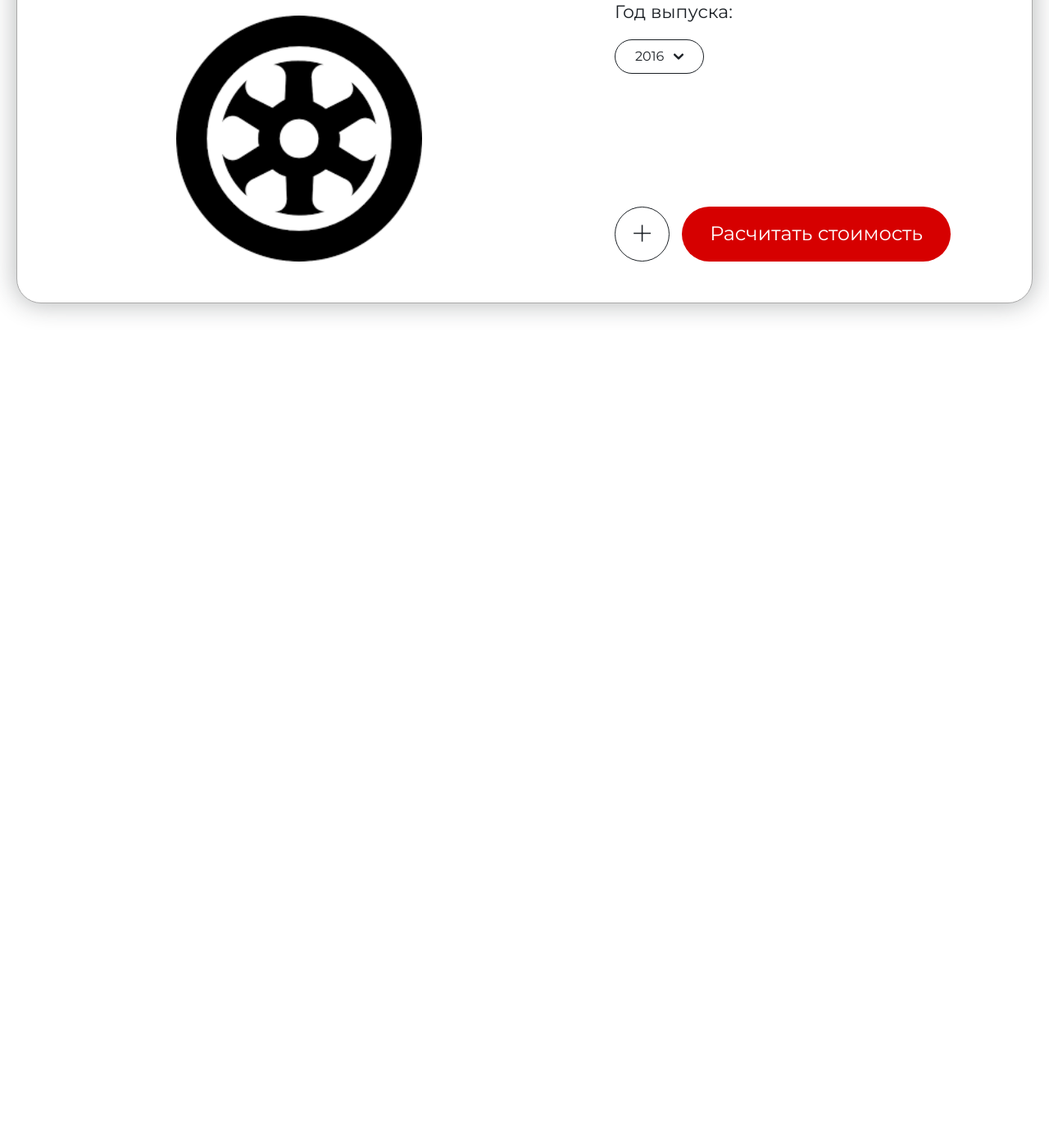
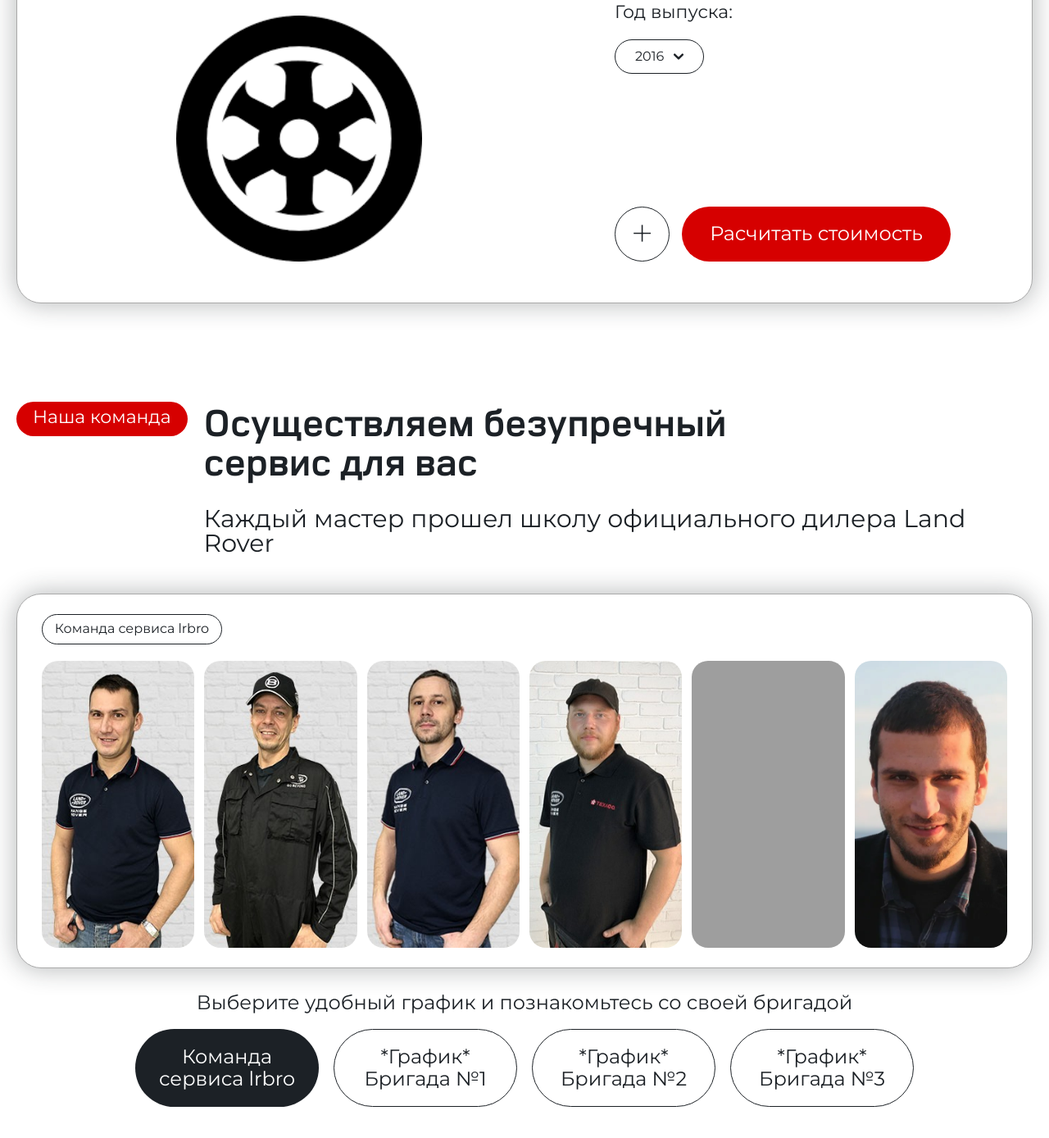
Before and after one commit to kozimovabduvali/Land-Rover, a website: page public/index.html in a window 1280 px wide. Shown: the part 5917-7305 px from the top of the page at 82% size. Before the commit the page ends 6407 px from the top, so only its background shows below. Drawn offline with nearby package versions, Linux system fonts and the light colour scheme; grey boxes are pictures that could not be loaded.

Commit message:
Наша команда section done

```diff
--- a/public/index.html
+++ b/public/index.html
@@ -1885,7 +1885,7 @@
               </p>
 
               <!--  -->
-              <div class="flex gap-2 justify-center max-lg:overflow-x-auto max-lg:no-scrollbar">
+              <div class="flex gap-2 justify-center max-lg:overflow-x-auto no-scrollbar">
                 <div class="shrink-0 relative group">
                   <div
                     class="size-10.5 flex-mai-center border border-brand-gray rounded-full cursor-pointer overflow-hidden">
@@ -2149,11 +2149,118 @@
                 </button>
 
                 <button
-                  class="text-2xl max-w-82 w-full h-16.75 bg-brand-red text-white rounded-full py-4 px-10D transition duration-200 hover:bg-brand-red/75">
+                  class="text-2xl max-w-82 w-full h-16.75 bg-brand-red text-white rounded-full py-4 px-7 transition duration-200 hover:bg-brand-red/75">
                   Расчитать стоимость
                 </button>
               </div>
 
+            </div>
+          </div>
+        </div>
+      </div>
+    </section>
+
+    <!-- Наша команда -->
+    <section class="mb-9 md:mb-20 lg:mb-30">
+      <div class="container-base">
+        <div class="flex justify-between gap-5 mb-11.5">
+          <div
+            class="shrink-0 text-display-22 w-fit h-10.5 bg-brand-red text-white rounded-full py-2 px-5">
+            Наша команда
+          </div>
+
+          <div class="max-w-257 w-full">
+            <h2 class="w-full max-w-190 font-bold text-5xl mb-8">
+              Осуществляем безупречный сервис для вас
+            </h2>
+            <p class="text-3xl">
+              Каждый мастер прошел школу официального дилера Land Rover
+            </p>
+          </div>
+        </div>
+
+
+        <div>
+          <!-- tap contents -->
+          <div
+            class="bg-white bg-shadow-blur border border-brand-gray min-h-113.75 rounded-[30px] px-7.5 py-6 max-lg:-mx-5 mb-7.5">
+            <!-- Команда сервиса lrbro -->
+            <div class="max-w-55 w-full h-9.25 flex-mai-center rounded-full border border-primary mb-5">
+              <p>
+                Команда сервиса lrbro
+              </p>
+            </div>
+            <div class="grid lg:grid-cols-6 gap-3">
+              <!-- 1 -->
+              <div class="h-87.5 rounded-[20px] overflow-hidden group cursor-pointer">
+                <img class="size-full object-cover transition duration-200 group-hover:scale-110"
+                  src="./assets/images/home/service-team-1.png" alt="img">
+              </div>
+              <!-- 2 -->
+              <div class="h-87.5 rounded-[20px] overflow-hidden group cursor-pointer">
+                <img class="size-full object-cover transition duration-200 group-hover:scale-110"
+                  src="./assets/images/home/service-team-2.png" alt="img">
+              </div>
+              <!-- 3 -->
+              <div class="h-87.5 rounded-[20px] overflow-hidden group cursor-pointer">
+                <img class="size-full object-cover transition duration-200 group-hover:scale-110"
+                  src="./assets/images/home/service-team-3.png" alt="img">
+              </div>
+              <!-- 4 -->
+              <div class="h-87.5 rounded-[20px] overflow-hidden group cursor-pointer">
+                <img class="size-full object-cover transition duration-200 group-hover:scale-110"
+                  src="./assets/images/home/service-team-4.png" alt="img">
+              </div>
+              <!-- 5 -->
+              <div class="h-87.5 rounded-[20px] overflow-hidden group cursor-pointer">
+                <img class="size-full object-cover transition duration-200 group-hover:scale-110"
+                  src="./assets/images/home/service-team-5.png" alt="img">
+              </div>
+              <!-- 6 -->
+              <div class="h-87.5 rounded-[20px] overflow-hidden group cursor-pointer">
+                <img class="size-full object-cover transition duration-200 group-hover:scale-110"
+                  src="./assets/images/home/service-team-6.png" alt="img">
+              </div>
+            </div>
+          </div>
+
+          <div class="max-w-237.5 w-full mx-auto">
+            <p class="text-2xl text-center mb-5">
+              Выберите удобный график и познакомьтесь со своей бригадой
+            </p>
+
+            <div class="flex items-center justify-between gap-4.5">
+              <button
+                class="flex-mai-center text-center text-2xl/[112%] max-w-57.5 w-full py-5 px-7 rounded-full border border-transparent bg-primary text-white">
+                <span>
+                  Команда
+                  сервиса lrbro
+                </span>
+              </button>
+
+              <button
+                class="flex-mai-center text-center text-2xl/[112%] max-w-57.5 w-full py-5 px-7 rounded-full border border-primary bg-transparent text-primary">
+                <span>
+                  *График*
+                  Бригада №1
+                </span>
+              </button>
+
+              <button
+                class="flex-mai-center text-center text-2xl/[112%] max-w-57.5 w-full py-5 px-7 rounded-full border border-primary bg-transparent text-primary">
+                <span>
+                  *График*
+                  Бригада №2
+                </span>
+              </button>
+
+              <button
+                class="flex-mai-center text-center text-2xl/[112%] max-w-57.5 w-full py-5 px-7 rounded-full border border-primary bg-transparent text-primary">
+                <span>
+                  *График*
+                  Бригада №3
+                </span>
+              </button>
             </div>
           </div>
         </div>
--- a/src/input.css
+++ b/src/input.css
@@ -91,6 +91,6 @@
   );
 }
 
-@utility no-scrollbar::-webkit-scrollbar {
+no-scrollbar::-webkit-scrollbar {
   display: none;
 }
```
Also changed, not shown: public/assets/images/home/service-team-1.png (added), public/assets/images/home/service-team-2.png (added), public/assets/images/home/service-team-3.png (added), public/assets/images/home/service-team-4.png (added), public/assets/images/home/service-team-6.png (added), public/css/output.css, 1 other file.
